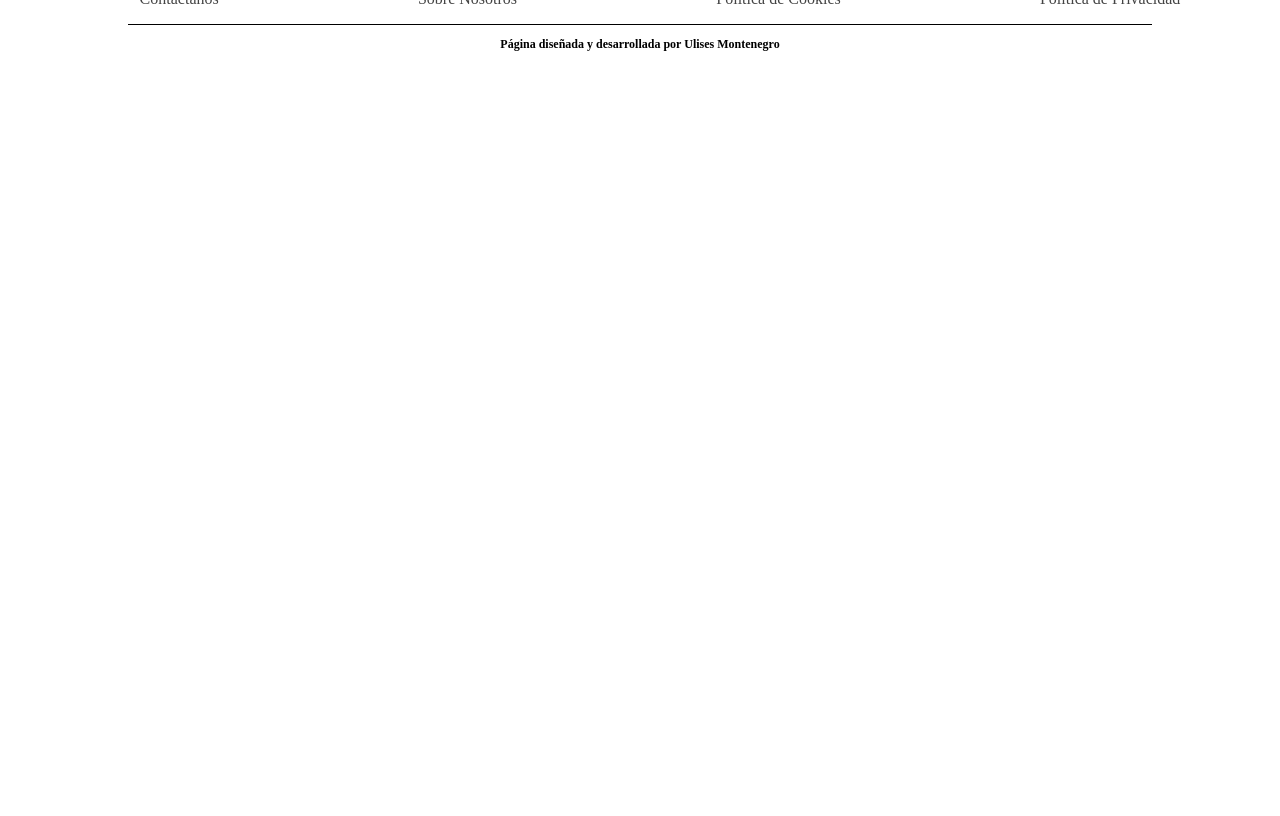
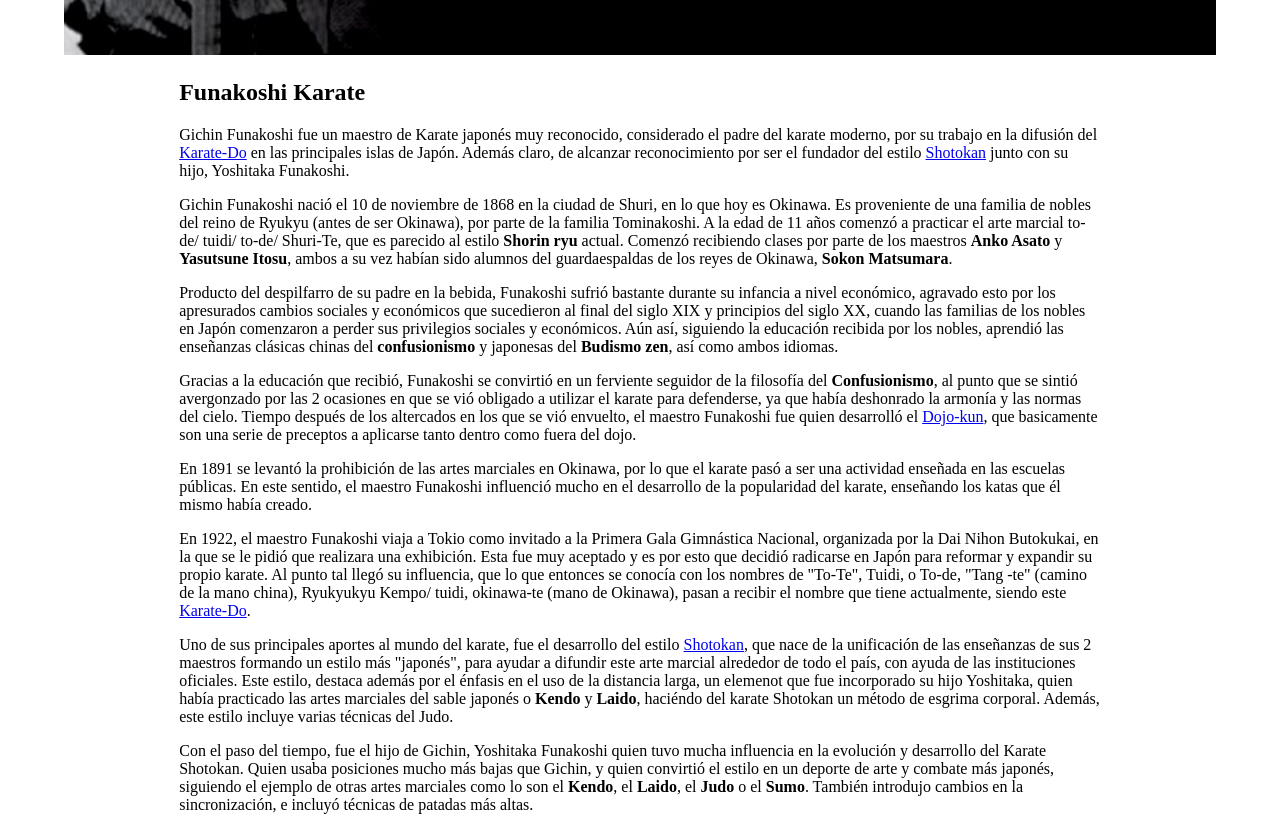
Before and after one commit to Ulise22/karate-info, a Next.js app: page /peleadores/gichin-funakoshi in a window 1280 px wide. Before the commit this address had no page. Shown: the part 860-1676 px from the top of the page. Before the commit the page ends 924 px from the top, so only its background shows below. Built offline with nearby package versions, Linux system fonts and the light colour scheme; a web font is replaced by a local one.

Commit message:
gichin-funakoshi article done

```diff
--- /dev/null
+++ b/src/app/peleadores/(peleadores)/gichin-funakoshi/page.tsx
@@ -0,0 +1,23 @@
+import styles from '../../components/peleador.module.css'
+import funakoshi from '@/assets/peleadores/funakoshi.jpg'
+import ArticlesHero from '@/components/ArticlesHero'
+import Link from 'next/link'
+
+export default function Funakoshi () {
+    return(
+        <main className={styles.peleador}>
+            <ArticlesHero title='Gichin Funakoshi' img={funakoshi} />
+            <section className={styles.peleador__article}>
+                <h2 className={styles.peleador__article__subtitle}>Funakoshi Karate</h2>
+                <p className={styles.peleador__article__text}>Gichin Funakoshi fue un maestro de Karate japonés muy reconocido, considerado el padre del karate moderno, por su trabajo en la difusión del <Link href='/articulos/karate-do'>Karate-Do</Link> en las principales islas de Japón. Además claro, de alcanzar reconocimiento por ser el fundador del estilo <Link href='/estilos/karate-shotokan'>Shotokan</Link> junto con su hijo, Yoshitaka Funakoshi.</p>
+                <p>Gichin Funakoshi nació el 10 de noviembre de 1868 en la ciudad de Shuri, en lo que hoy es Okinawa. Es proveniente de una familia de nobles del reino de Ryukyu (antes de ser Okinawa), por parte de la familia Tominakoshi. A la edad de 11 años comenzó a practicar el arte marcial to-de/ tuidi/ to-de/ Shuri-Te, que es parecido al estilo <b>Shorin ryu</b> actual. Comenzó recibiendo clases por parte de los maestros <b>Anko Asato</b> y <b>Yasutsune Itosu</b>, ambos a su vez habían sido alumnos del guardaespaldas de los reyes de Okinawa, <b>Sokon Matsumara</b>.</p>
+                <p>Producto del despilfarro de su padre en la bebida, Funakoshi sufrió bastante durante su infancia a nivel económico, agravado esto por los apresurados cambios sociales y económicos que sucedieron al final del siglo XIX y principios del siglo XX, cuando las familias de los nobles en Japón comenzaron a perder sus privilegios sociales y económicos. Aún así, siguiendo la educación recibida por los nobles, aprendió las enseñanzas clásicas chinas del <b>confusionismo</b> y japonesas del <b>Budismo zen</b>, así como ambos idiomas. </p>
+                <p>Gracias a la educación que recibió, Funakoshi se convirtió en un ferviente seguidor de la filosofía del <b>Confusionismo</b>, al punto que se sintió avergonzado por las 2 ocasiones en que se vió obligado a utilizar el karate para defenderse, ya que había deshonrado la armonía y las normas del cielo. Tiempo después de los altercados en los que se vió envuelto, el maestro Funakoshi fue quien desarrolló el <Link href='/articulos/dojo-kun'>Dojo-kun</Link>, que basicamente son una serie de preceptos a aplicarse tanto dentro como fuera del dojo.</p>
+                <p>En 1891 se levantó la prohibición de las artes marciales en Okinawa, por lo que el karate pasó a ser una actividad enseñada en las escuelas públicas. En este sentido, el maestro Funakoshi influenció mucho en el desarrollo de la popularidad del karate, enseñando los katas que él mismo había creado. </p>
+                <p>En 1922, el maestro Funakoshi viaja a Tokio como invitado a la Primera Gala Gimnástica Nacional, organizada por la Dai Nihon Butokukai, en la que se le pidió que realizara una exhibición. Esta fue muy aceptado y es por esto que decidió radicarse en Japón para reformar y expandir su propio karate. Al punto tal llegó su influencia, que lo que entonces se conocía con los nombres de &quot;To-Te&quot;, Tuidi, o To-de, &quot;Tang -te&quot; (camino de la mano china), Ryukyukyu Kempo/ tuidi, okinawa-te (mano de Okinawa), pasan a recibir el nombre que tiene actualmente, siendo este <Link href='/articulos/karate-do'>Karate-Do</Link>.</p>
+                <p>Uno de sus principales aportes al mundo del karate, fue el desarrollo del estilo <Link href='/estilos/karate-shotokan'>Shotokan</Link>, que nace de la unificación de las enseñanzas de sus 2 maestros formando un estilo más &quot;japonés&quot;, para ayudar a difundir este arte marcial alrededor de todo el país, con ayuda de las instituciones oficiales. Este estilo, destaca además por el énfasis en el uso de la distancia larga, un elemenot que fue incorporado su hijo Yoshitaka, quien había practicado las artes marciales del sable japonés o <b>Kendo</b> y <b>Laido</b>, haciéndo del karate Shotokan un método de esgrima corporal. Además, este estilo incluye varias técnicas del Judo.</p>
+                <p>Con el paso del tiempo, fue el hijo de Gichin, Yoshitaka Funakoshi quien tuvo mucha influencia en la evolución y desarrollo del Karate Shotokan. Quien usaba posiciones mucho más bajas que Gichin, y quien convirtió el estilo en un deporte de arte y combate más japonés, siguiendo el ejemplo de otras artes marciales como lo son el <b>Kendo</b>, el <b>Laido</b>, el <b>Judo</b> o el <b>Sumo</b>. También introdujo cambios en la sincronización, e incluyó técnicas de patadas más altas. </p>
+            </section>
+        </main>
+    )
+}
--- a/src/app/peleadores/page.tsx
+++ b/src/app/peleadores/page.tsx
@@ -1,6 +1,7 @@
 import PeleadorArticle from '@/components/PeleadorArticle'
 import styles from './peleadores.module.css'
 /* Images */
+import funakoshi from '@/assets/homepage/peleadores/gichin-funakoshi.webp'
 import lidia from '@/assets/homepage/peleadores/lidia_rodriguez.jpg'
 import rafael from '@/assets/homepage/peleadores/aghayev_rafael.jpg'
 import oscar from '@/assets/homepage/peleadores/oscar_higa.jpg'
@@ -14,6 +15,7 @@ export default function Peleadores () {
                 <h1>Peleadores de Karate</h1>
             </header>
             <section className={styles.peleadores__container}>
+                <PeleadorArticle peleadorImage={funakoshi} nombre='Gichin Funakoshi' link='/peleadores/gichin-funakoshi' />
                 <PeleadorArticle peleadorImage={lidia} nombre='Lidia Rodríguez' link='/peleadores/lidia-rodriguez' />
                 <PeleadorArticle peleadorImage={rafael} nombre='Rafael Aghayev' link='/peleadores/rafael-aghayev' />
                 <PeleadorArticle peleadorImage={oscar} nombre='Oscar Higa' link='/peleadores/oscar-higa' />
```
Also changed, not shown: src/assets/homepage/peleadores/gichin-funakoshi.webp (added), src/assets/peleadores/funakoshi.jpg (added).
